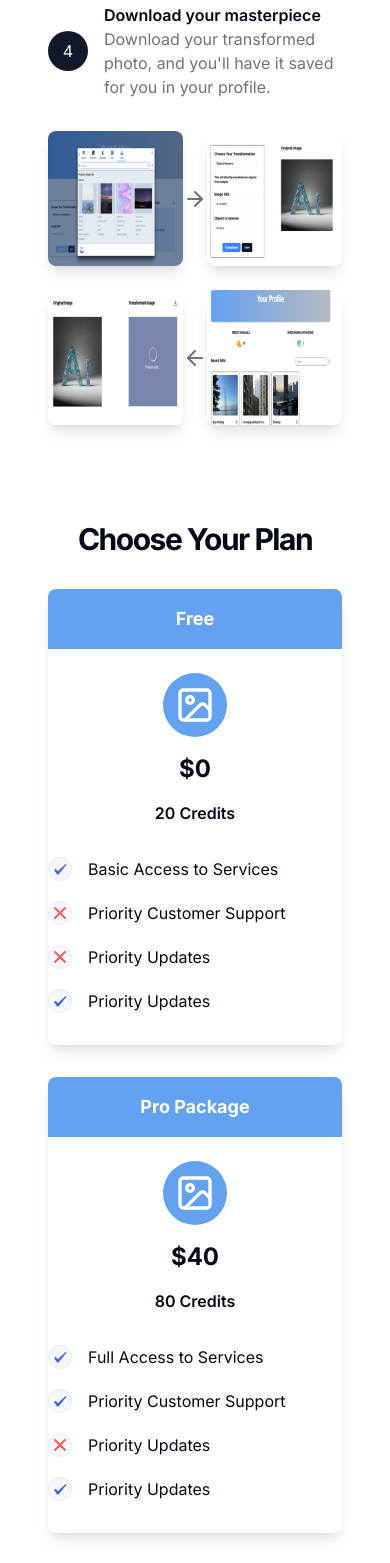
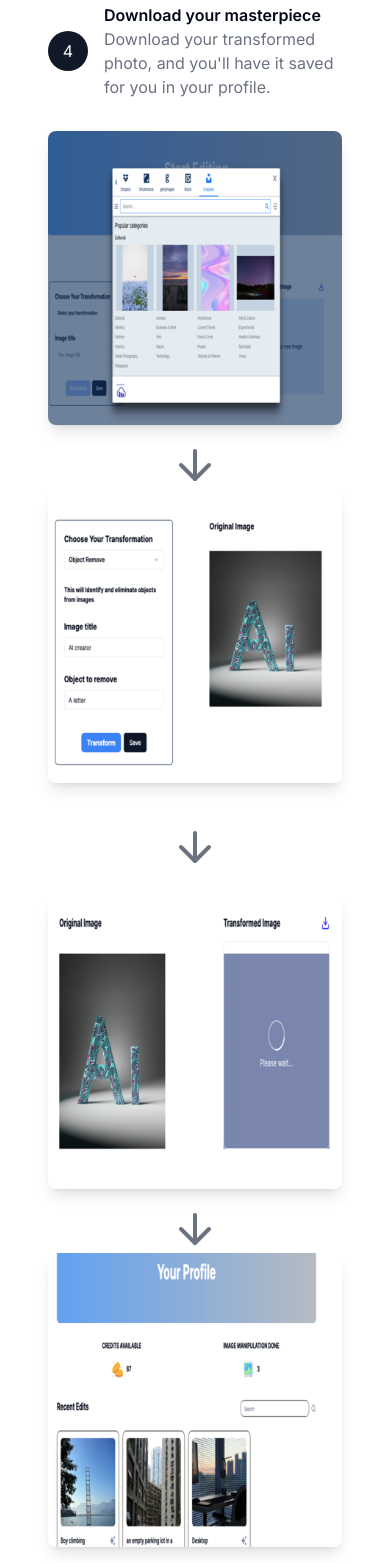
Before and after one commit to kaymen99/imaginate-saas, a Next.js app: page / in a window 390 px wide. Shown: the part 2640-4203 px from the top of the page. Built offline with nearby package versions, Linux system fonts and the light colour scheme; no server answers.

Commit message:
Update HowItWorks component

```diff
--- a/components/HowItWorks.tsx
+++ b/components/HowItWorks.tsx
@@ -1,5 +1,5 @@
 import { workingSteps } from "@/constants";
-import { ArrowLeft, ArrowRight } from "lucide-react";
+import { ArrowDown, ArrowLeft, ArrowRight } from "lucide-react";
 import Image from "next/image";
 
 const HowItWorks = () => {
@@ -35,7 +35,7 @@ const HowItWorks = () => {
           </div>
         </div>
         <div className="grid gap-6 lg:gap-8">
-          <div className="grid grid-cols-[1fr_auto_1fr] items-center lg:gap-4">
+          <div className="grid grid-cols-1 sm:grid-cols-[1fr_auto_1fr] items-center lg:gap-4">
             <Image
               src="/assets/step1.png"
               alt="Step 1"
@@ -43,7 +43,10 @@ const HowItWorks = () => {
               height={400}
               width={400}
             />
-            <ArrowRight className="h-6 w-6 text-gray-500 dark:text-gray-400" />
+            <ArrowRight className="h-8 w-8 text-gray-500 dark:text-gray-400 hidden sm:block" />
+            <div className="flex justify-center sm:hidden">
+              <ArrowDown className="h-16 w-16 pt-4 text-gray-500 dark:text-gray-400" />
+            </div>
             <Image
               src="/assets/step2.png"
               alt="Step 2"
@@ -52,7 +55,10 @@ const HowItWorks = () => {
               width={400}
             />
           </div>
-          <div className="grid grid-cols-[1fr_auto_1fr] items-center lg:gap-4">
+          <div className="flex justify-center sm:hidden">
+            <ArrowDown className="h-16 w-16 pt-4 text-gray-500 dark:text-gray-400" />
+          </div>
+          <div className="grid grid-cols-1 sm:grid-cols-[1fr_auto_1fr] items-center lg:gap-4">
             <Image
               src="/assets/step3.png"
               alt="Step 3"
@@ -60,7 +66,10 @@ const HowItWorks = () => {
               height={400}
               width={400}
             />
-            <ArrowLeft className="h-6 w-6 text-gray-500 dark:text-gray-400" />
+            <ArrowLeft className="h-8 w-8 text-gray-500 dark:text-gray-400 hidden sm:block" />
+            <div className="flex justify-center sm:hidden">
+              <ArrowDown className="h-16 w-16 pt-4 text-gray-500 dark:text-gray-400" />
+            </div>
             <Image
               src="/assets/step4.png"
               alt="Step 4"
```
